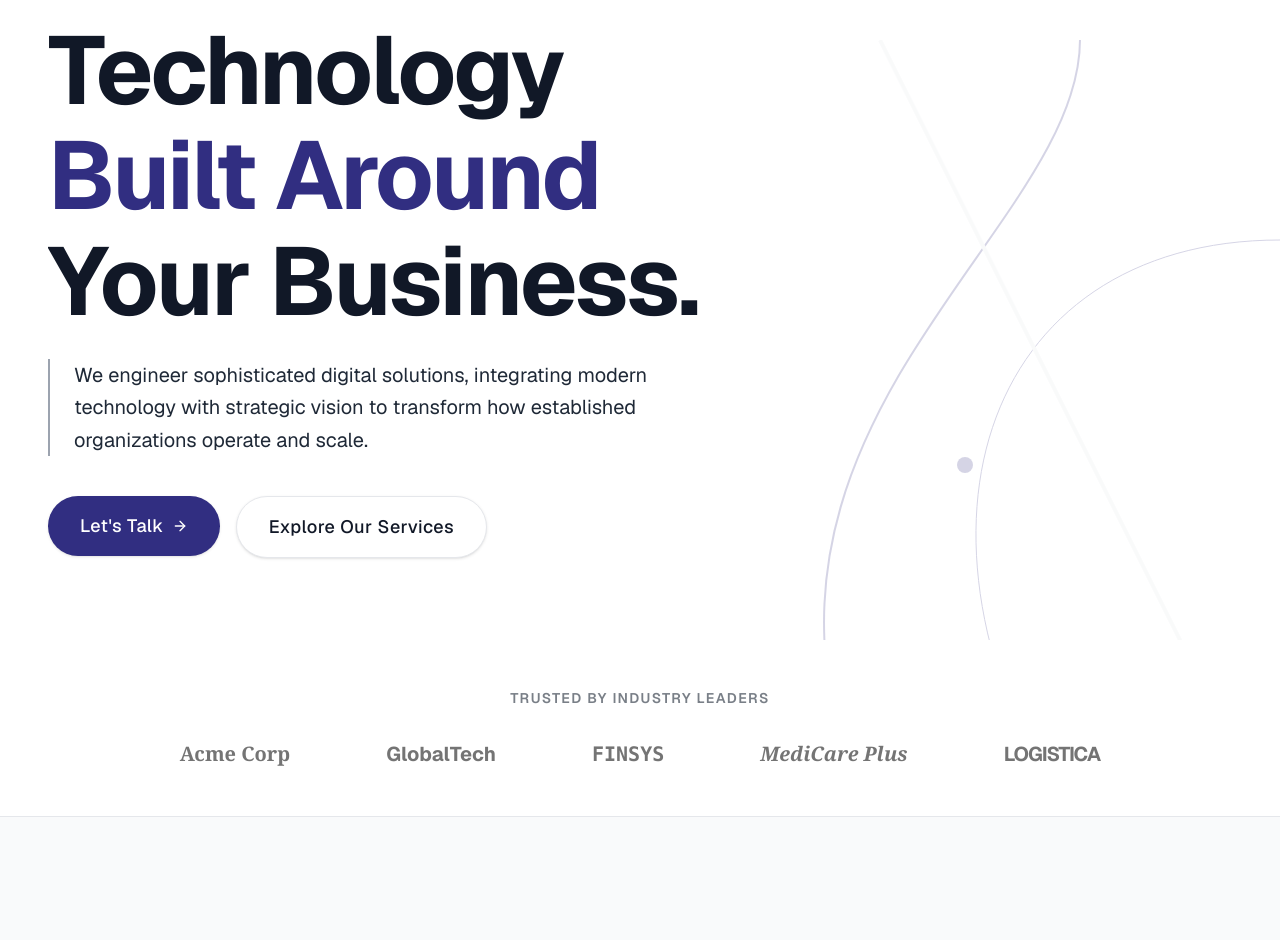
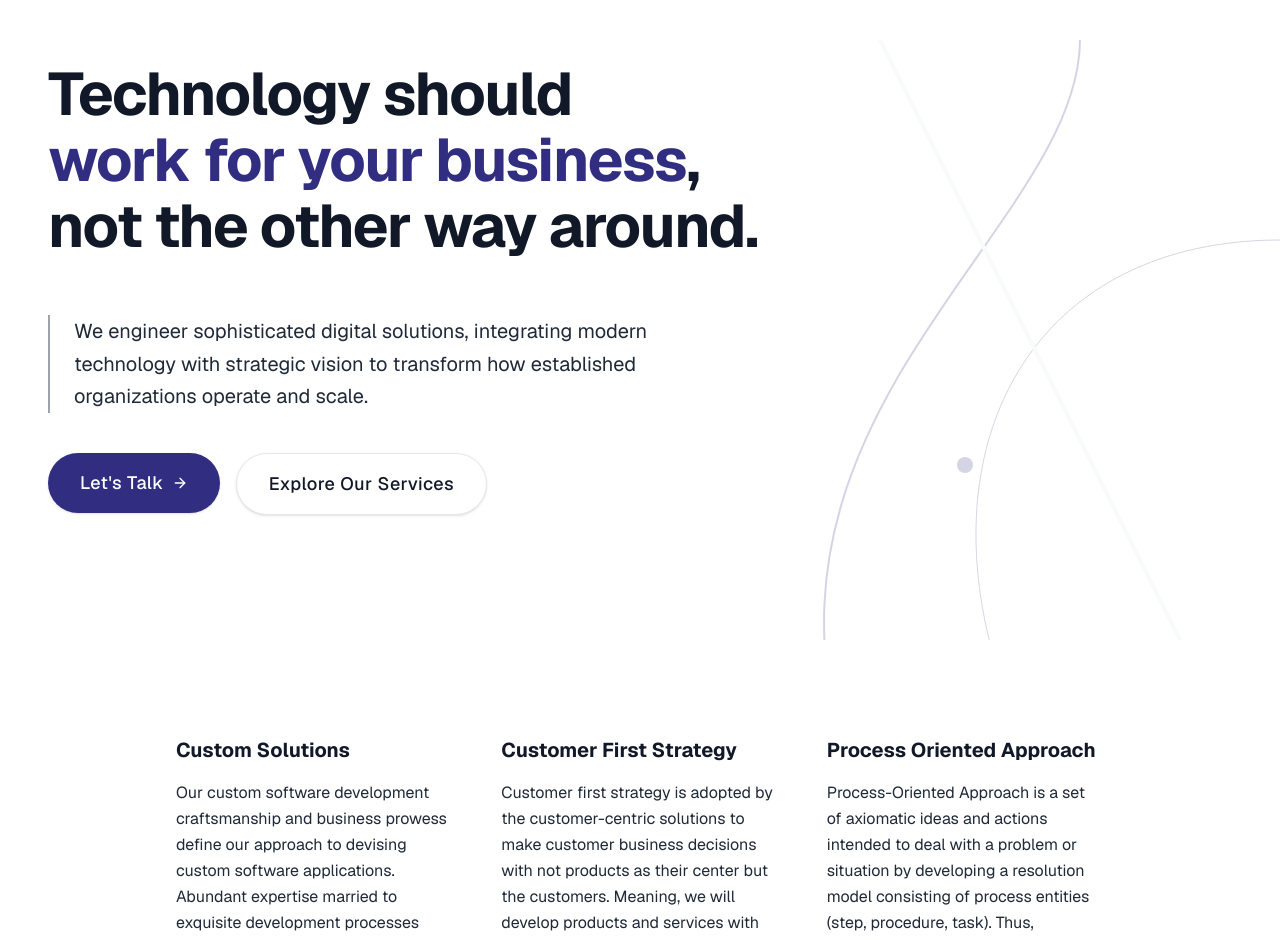
Before and after one commit to jayakanthh/vnetservices, a Next.js app: page /vnetservices/ in a window 1280 px wide. Shown: the part 160-1100 px from the top of the page. Built offline with nearby package versions, Linux system fonts and the light colour scheme.

Commit message:
Update hero typography, replace trusted by section with original company content, update real contact details

```diff
--- a/src/app/page.tsx
+++ b/src/app/page.tsx
@@ -17,16 +17,28 @@ export default function Home() {
       <main className="flex min-h-screen flex-col">
         <Hero />
 
-        {/* Social Proof / Trusted By */}
-        <section className="py-12 border-b border-(--vnet-silver-light) bg-white">
-          <div className="container mx-auto px-6 md:px-12 text-center">
-            <p className="text-sm font-semibold tracking-widest uppercase text-(--vnet-charcoal)/60 mb-8">Trusted By Industry Leaders</p>
-            <div className="flex flex-wrap justify-center items-center gap-12 md:gap-24 opacity-60 grayscale">
-              <span className="text-xl font-bold font-serif">Acme Corp</span>
-              <span className="text-xl font-bold font-sans">GlobalTech</span>
-              <span className="text-xl font-bold font-mono">FINSYS</span>
-              <span className="text-xl font-bold font-serif italic">MediCare Plus</span>
-              <span className="text-xl font-bold tracking-tighter">LOGISTICA</span>
+        {/* Who We Are - Original Content */}
+        <section className="py-24 bg-white border-b border-(--vnet-silver-light)">
+          <div className="container mx-auto px-6 md:px-12 max-w-5xl">
+            <div className="grid grid-cols-1 md:grid-cols-3 gap-12">
+              <div>
+                <h3 className="text-xl font-bold mb-4 text-(--foreground)">Custom Solutions</h3>
+                <p className="text-(--vnet-charcoal) leading-relaxed">
+                  Our custom software development craftsmanship and business prowess define our approach to devising custom software applications. Abundant expertise married to exquisite development processes helps the software projects we deliver infuse our client's businesses with commercial value and long-lasting market dominance.
+                </p>
+              </div>
+              <div>
+                <h3 className="text-xl font-bold mb-4 text-(--foreground)">Customer First Strategy</h3>
+                <p className="text-(--vnet-charcoal) leading-relaxed">
+                  Customer first strategy is adopted by the customer-centric solutions to make customer business decisions with not products as their center but the customers. Meaning, we will develop products and services with respect to customer interests, aiming to satisfy their needs and wants.
+                </p>
+              </div>
+              <div>
+                <h3 className="text-xl font-bold mb-4 text-(--foreground)">Process Oriented Approach</h3>
+                <p className="text-(--vnet-charcoal) leading-relaxed">
+                  Process-Oriented Approach is a set of axiomatic ideas and actions intended to deal with a problem or situation by developing a resolution model consisting of process entities (step, procedure, task). Thus, predictable and always equally good results are achieved.
+                </p>
+              </div>
             </div>
           </div>
         </section>
--- a/src/components/sections/ContactCTA.tsx
+++ b/src/components/sections/ContactCTA.tsx
@@ -48,14 +48,14 @@ export function ContactCTA() {
               <div>
                 <p className="text-sm font-semibold tracking-wide uppercase text-(--vnet-charcoal)/70 mb-2">Global Headquarters</p>
                 <p className="text-(--foreground) text-lg font-medium">
-                  123 Innovation Drive, Tech District<br/>
-                  San Francisco, CA 94105
+                  2484 Emily Brook Way<br/>
+                  Apex, NC 27523
                 </p>
               </div>
               <div>
                 <p className="text-sm font-semibold tracking-wide uppercase text-(--vnet-charcoal)/70 mb-2">Direct Contact</p>
-                <a href="mailto:contact@vnetservices.com" className="text-(--vnet-violet) text-lg font-medium hover:underline block mb-1">contact@vnetservices.com</a>
-                <a href="tel:+15551234567" className="text-(--vnet-charcoal) text-lg font-medium hover:text-(--vnet-violet) transition-colors">+1 (555) 123-4567</a>
+                <a href="mailto:support@vnetservices.com" className="text-(--vnet-violet) text-lg font-medium hover:underline block mb-1">support@vnetservices.com</a>
+                <a href="tel:9199851147" className="text-(--vnet-charcoal) text-lg font-medium hover:text-(--vnet-violet) transition-colors">919-985-1147</a>
               </div>
             </div>
           </div>
--- a/src/components/sections/Hero.tsx
+++ b/src/components/sections/Hero.tsx
@@ -64,10 +64,10 @@ export function Hero() {
             transition={{ duration: 1, ease: [0.16, 1, 0.3, 1] }}
             className="overflow-hidden mb-6"
           >
-            <h1 className="text-5xl md:text-7xl lg:text-8xl font-bold tracking-tight text-(--foreground) leading-[1.1]">
-              Technology <br />
-              <span className="text-(--vnet-violet)">Built Around</span> <br />
-              Your Business.
+            <h1 className="text-4xl md:text-5xl lg:text-6xl font-bold tracking-tight text-(--foreground) leading-[1.1] mb-8">
+              Technology should <br className="hidden md:block" />
+              <span className="text-(--vnet-violet)">work for your business</span>, <br className="hidden md:block" />
+              not the other way around.
             </h1>
           </motion.div>
 
```
